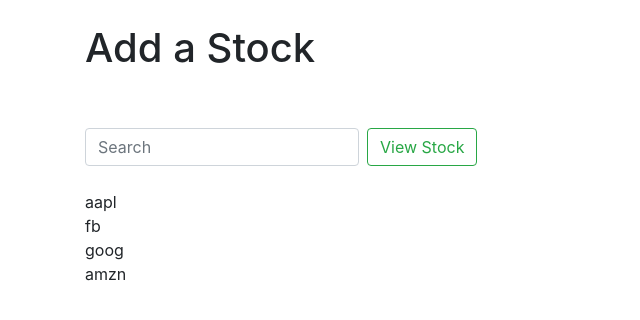
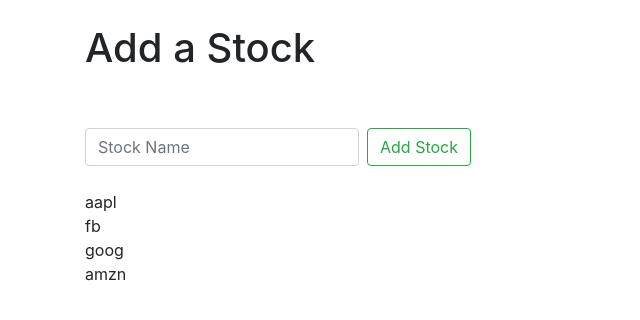
Before and after one commit to kayladuffy/stockapp, a Django app: page /add_stock.html in a window 1280 px wide. Shown: the part 56-376 px from the top of the page, without its empty margins (0-640 px from the left). Run offline with Django 3.2, Linux system fonts and the light colour scheme; data comes from the database, SQL or seed files in the repository; both versions use the stored data as it was after the commit; some libraries are stand-ins or nearby versions.

Commit message:
Tweaked button and text box verbiage

```diff
--- a/stockapp/stockview/templates/add_stock.html
+++ b/stockapp/stockview/templates/add_stock.html
@@ -6,8 +6,8 @@
 
 <form action="{% url 'add_stock' %}" class="form-inline my-2 my-lg-0" method="POST">
     {% csrf_token %}
-  <input class="form-control mr-sm-2" type="search" placeholder="Search" aria-label="Search" name="ticker">
-  <button class="btn btn-outline-success my-2 my-sm-0" type="submit">View Stock</button>
+  <input class="form-control mr-sm-2" type="search" placeholder="Stock Name" aria-label="Search" name="ticker">
+  <button class="btn btn-outline-success my-2 my-sm-0" type="submit">Add Stock</button>
 </form>
 
 <br/>
--- a/stockapp/stockview/views.py
+++ b/stockapp/stockview/views.py
@@ -30,7 +30,7 @@ def add_stock(request):
 
         if form.is_valid():
             form.save()
-            message.success(request, ("Stock has been added."))
+            messages.success(request, ("Success! Stock has been added."))
             return redirect('add_stock')
     else:
         ticker = stocks.objects.all()
```
Also changed, not shown: stockapp/db.sqlite3.
